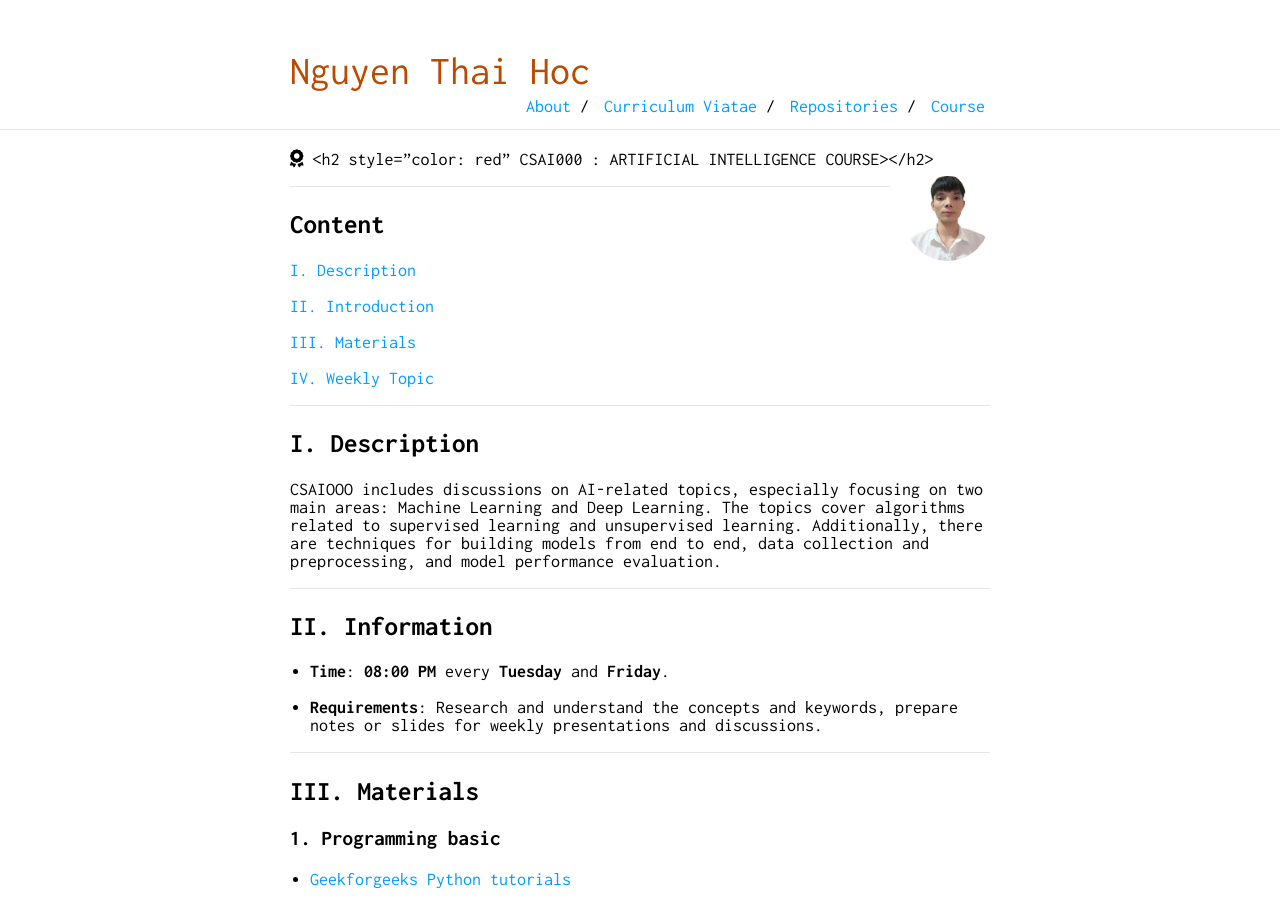
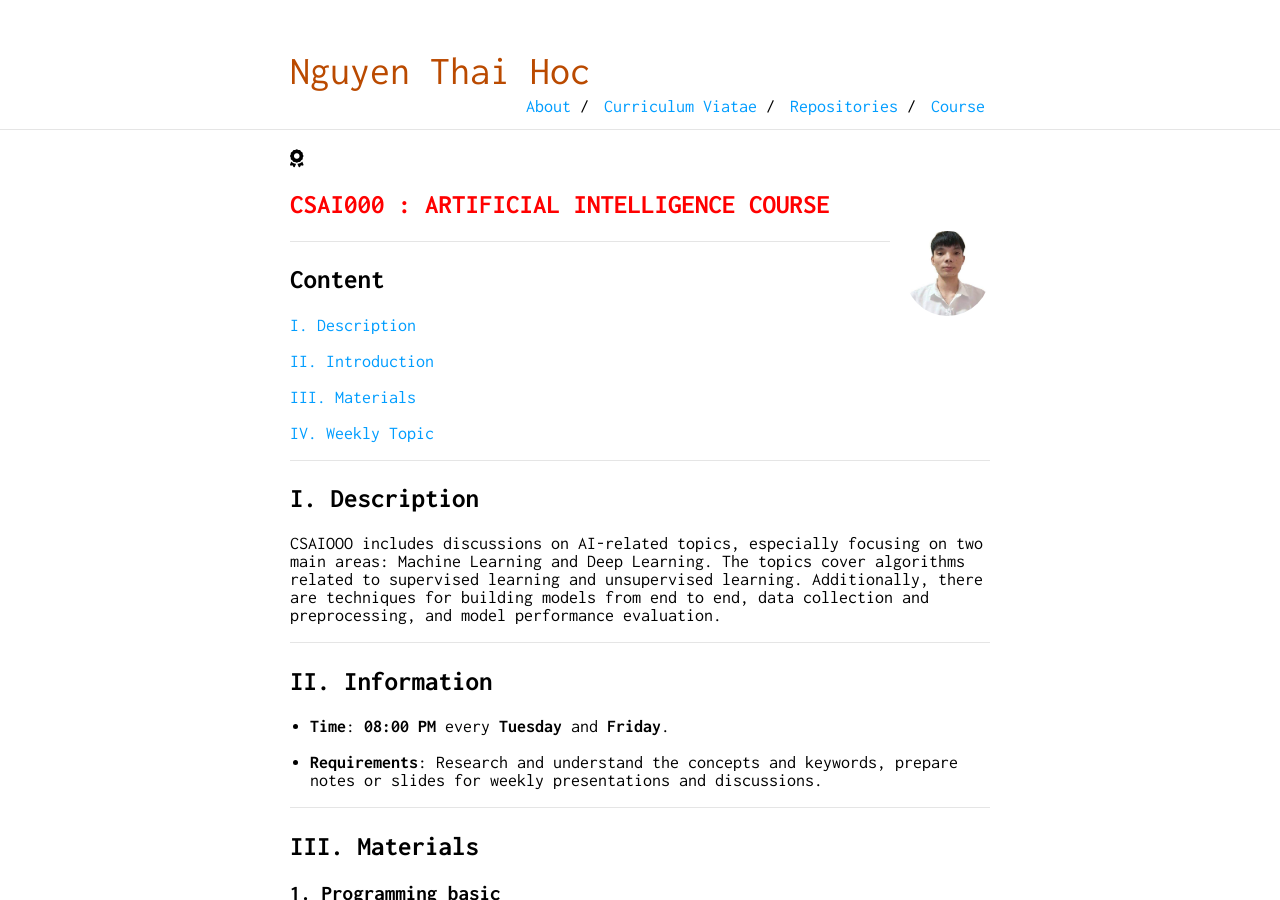
Before and after one commit to nguyenthaihoc02/About-Me, a Jekyll site: the page built from course1.md, in a window 1280 px wide and 900 px high. Built offline with Jekyll 4.4.1, drawn with Linux system fonts in a browser that asks for light colours.

Commit message:
update cs

```diff
--- a/course1.md
+++ b/course1.md
@@ -3,7 +3,8 @@ layout: default
 is_contact: true
 ---
 
-<i class="fa-solid fa-award"></i> <h2 style="color: red" CSAI000 : ARTIFICIAL INTELLIGENCE COURSE></h2>
+<i class="fa-solid fa-award"></i>
+<h2 style="color: red;">CSAI000 : ARTIFICIAL INTELLIGENCE COURSE</h2>
 
 <img class="profile-picture" src="images/avatar.jpg">
 
```
